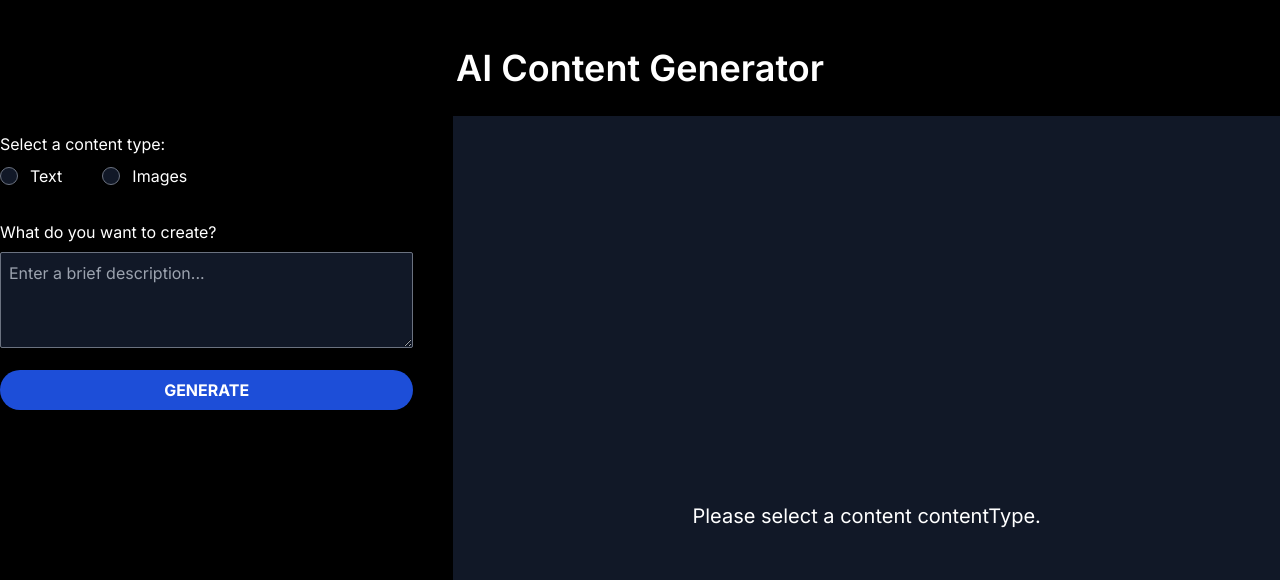
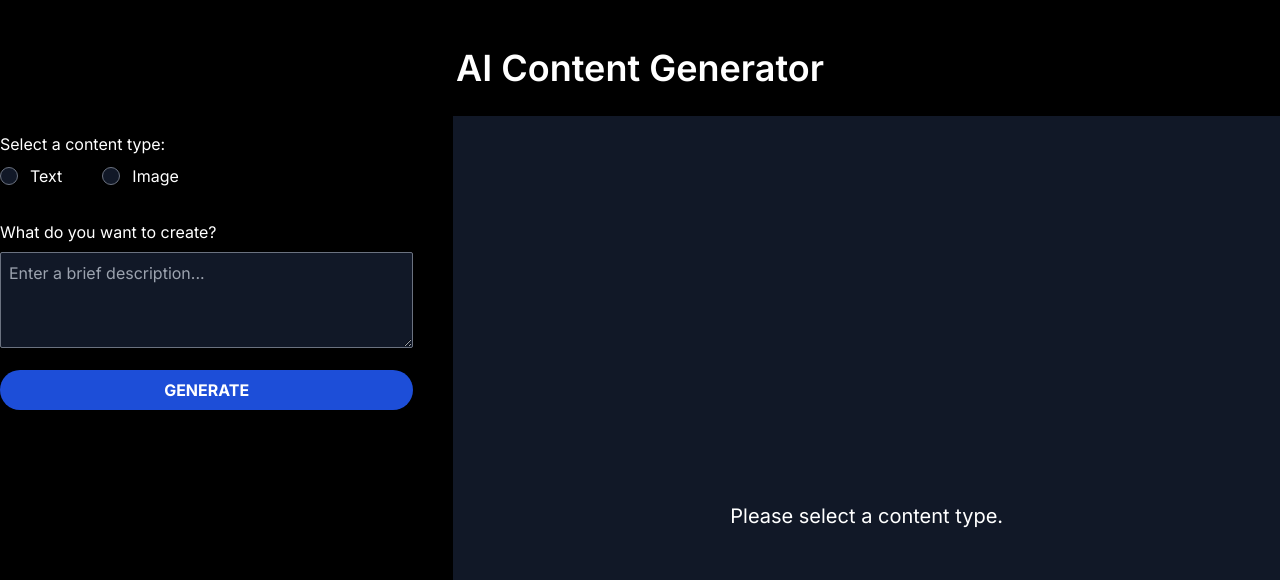
Before and after one commit to coderversity/openai-chatgpt-crash, a Next.js app: page / in a window 1280 px wide. Shown: the top 580 px of the page. Built offline with nearby package versions, Linux system fonts and the light colour scheme.

Commit message:
update text

```diff
--- a/app/api/images/route.js
+++ b/app/api/image/route.js
@@ -7,9 +7,9 @@ export async function POST(request) {
         const { prompt } = await request.json();
 
         const response = await openai.createImage({
+            model: IMAGE_MODEL,
             prompt,
-            n: 4,
-            size: "512x512",
+            n: 1,
         });
 
         const imageUrls = response.data.data?.map(image => image.url);
--- a/app/components/Output.jsx
+++ b/app/components/Output.jsx
@@ -11,8 +11,8 @@ const Output = (props) => {
                 <div className="h-screen">
                     {contentType === 'text' ? (
                         <p>{results?.data}</p>
-                    ) : contentType === 'images' && (
-                        <div className="grid grid-cols-2 gap-4">
+                    ) : contentType === 'image' && (
+                        <div className="w-full">
                             {results.data?.map((imageUrl, index) => (
                                 <div key={index}>
                                     <img src={imageUrl} alt='photo' />
@@ -26,7 +26,7 @@ const Output = (props) => {
             ) : results?.error ? (
                 <p className="text-xl text-red-600">{results.error}</p>
             ) : (
-                <p className="text-xl">Please select a content contentType.</p>
+                <p className="text-xl">Please select a content type.</p>
             )}
         </section>
     )
--- a/app/page.jsx
+++ b/app/page.jsx
@@ -20,9 +20,9 @@ const HomePage = () => {
       label: 'Text'
     },
     {
-      id: 'images',
-      value: 'images',
-      label: 'Images'
+      id: 'image',
+      value: 'image',
+      label: 'Image'
     },
   ];
 
```
